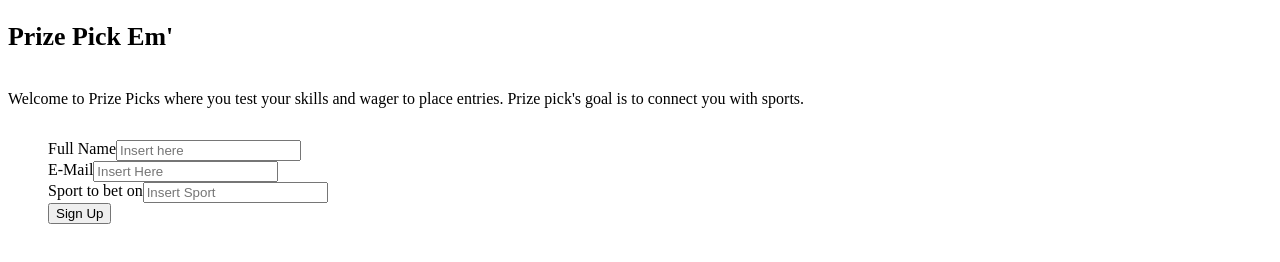
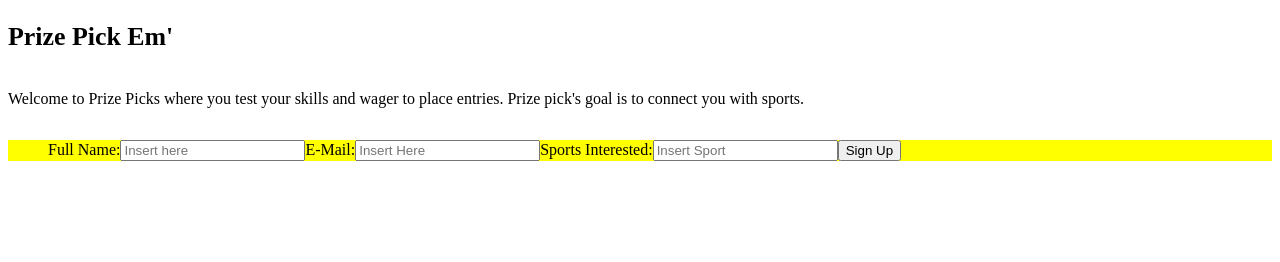
Before and after one commit to Nmohanty1/362_Project_One, a plain HTML site: page project_1/index.html in a window 1280 px wide. Drawn offline with Linux system fonts and the light colour scheme.

Commit message:
added css Justify content to make everything aligned

```diff
--- a/project_1/assets/screen.css
+++ b/project_1/assets/screen.css
@@ -39,8 +39,19 @@ input,label {
 form li {
   display: flex;
   flex-flow: row wrap;
+  align-items: center;
 }
 
+#flex{
+  display: flex;
+  align-items: flex-start;
+  background-color: yellow;
+  justify-content: flex-start;
+}
+li{
+  display: flex;
+  justify-content: flex-start;
+}
 
 
 @media screen and (min-width: 820px){
--- a/project_1/index.html
+++ b/project_1/index.html
@@ -15,22 +15,23 @@
        Welcome to Prize Picks where you test your skills and wager to place entries.
         Prize pick's goal is to connect you with sports.</p>
      <form action="#null" method="get">
-       <ol id="personal">
-         <li>
-           <label for="name">Full Name</label>
+       <ol id="flex">
+         <li id="name">
+           <label for="name">Full Name: </label>
            <input type="text" name= "name" placeholder="Insert here"/>
          </li>
-         <li>
-           <label for="email">E-Mail</label>
+         <li id="email">
+           <label for="email">E-Mail: </label>
            <input type="email" name="email" placeholder="Insert Here"/>
          </li>
-         <li>
-           <label for "sport">Sport to bet on</label>
+         <li id="sport">
+           <label for "sport">Sports Interested: </label>
            <input type="text" name="sport" placeholder="Insert Sport">
          </li>
          <li>
            <input type="submit" name="signup" value="Sign Up"/>
         </li>
+      </ol>
    </main>
  <script src="site.js"></script>
  </html>
```
